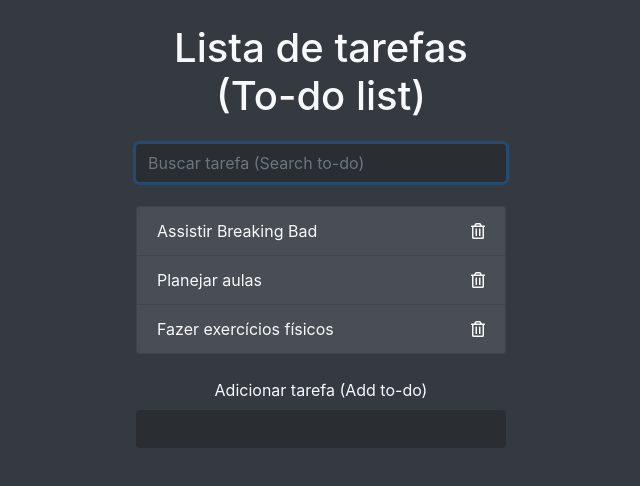
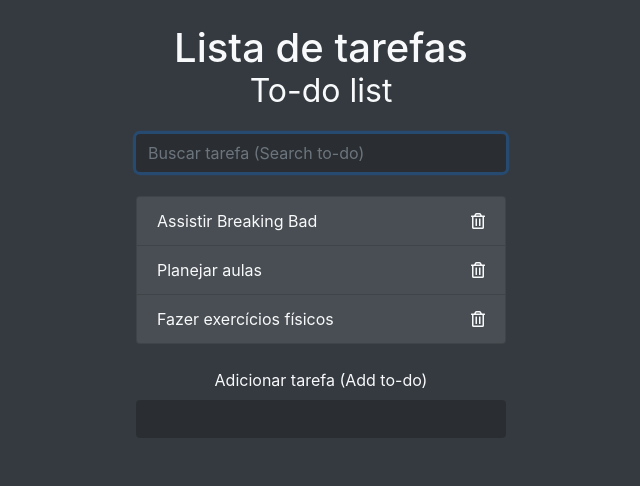
Before and after one commit to WebDevCampos/ToDoCJRM, a plain HTML site: page index.html in a window 1280 px wide. Shown: the whole page, without its empty margins (319-959 px from the left). Drawn offline with nearby package versions, Linux system fonts and the light colour scheme.

Commit message:
CXhnages

```diff
--- a/index.html
+++ b/index.html
@@ -15,12 +15,15 @@
 			crossorigin="anonymous"
 		/>
 		<link rel="stylesheet" href="./style.css" />
-		<title>Lista de tarefas <br> To-do list | CJRM</title>
+		<title>Lista de tarefas - To-do list | CJRM</title>
 	</head>
 	<body class="bg-dark">
 		<div class="container">
 			<header class="text-center text-light my-4">
-				<h1 class="mb-4">Lista de tarefas (To-do list)</h1>
+				<h1 class="mb-4">
+					Lista de tarefas <br />
+					<span><small>To-do list</small></span>
+				</h1>
 				<form class="form-search">
 					<input
 						class="form-control m-auto"
```
